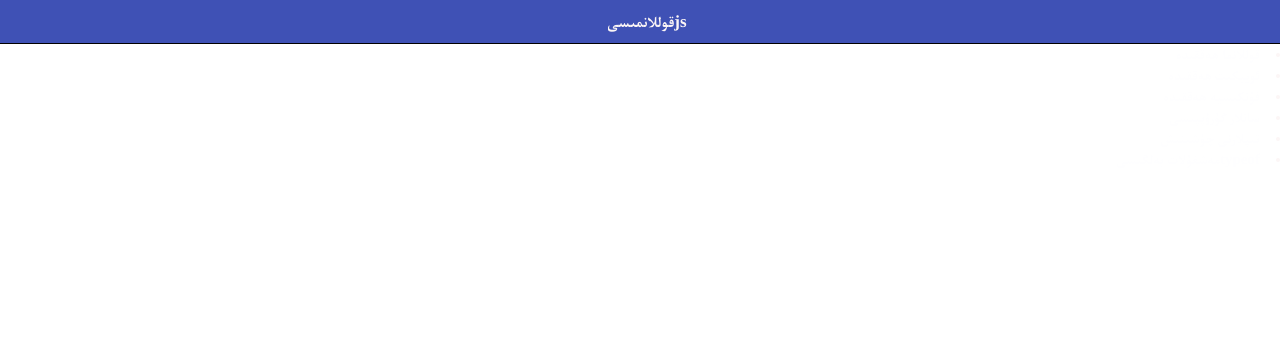
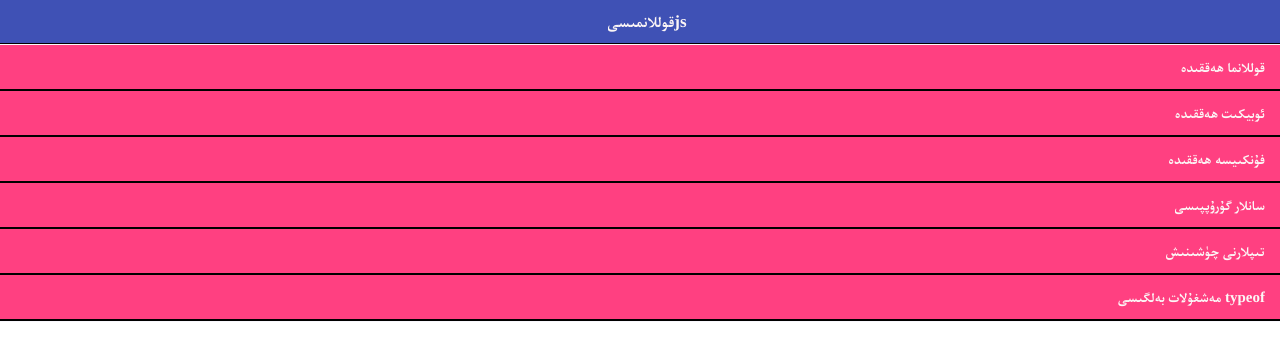
Before and after one commit to tormahiri/js-app, a plain HTML site: page indexbackup.html in a window 1280 px wide. Drawn offline with Linux system fonts and the light colour scheme.

Commit message:
first commit

```diff
--- a/css/my-app.css
+++ b/css/my-app.css
@@ -7,3 +7,13 @@
     font-size: 15px;
     font-family: "ukij tuz";
 }
+li{
+
+	border-bottom: 2px solid black;
+
+}
+li >a{
+	color:red;
+	font-size: 18px;
+
+}
--- a/indexzapas.html
+++ b/indexbackup.html
@@ -36,28 +36,61 @@
             <!-- Scrollable page content -->
             <div class="page-content">
 
-              <!-- Link to another page -->
-              <li><a href="salam.html">قوللانما ھەققىدە</a></li>
+            <div class="list-block">
+<ul>
     <li>
+      <a href="salam.html" class="item-link item-content">
 
-                 <a href="object.html">ئويبكىت ھەققىدە</a>
+
+          <div class="item-title">قوللانما ھەققىدە</div>
+
+      </a>
     </li>
     <li>
+      <a href="object.html" class="item-link item-content">
 
-                 <a href="function.html">فۇنكىسيە ھەققىدە</a>
+
+          <div class="item-title">ئوبيكىت ھەققىدە</div>
+
+      </a>
     </li>
     <li>
+      <a href="function.html" class="item-link item-content">
 
-                 <a href="sanlar.html" >سانلار گۇرۇپپىسى</a>
+
+          <div class="item-title">فۇنكىيسە ھەققىدە</div>
+
+      </a>
     </li>
      <li>
+      <a href="sanlar.html" class="item-link item-content">
 
-                 <a href="type.html">تىپلارنى چۈشىنىش</a>
+
+          <div class="item-title">سانلار گۇرۇپپىسى</div>
+
+      </a>
+    </li>
+
+  <li>
+      <a href="type.html" class="item-link item-content">
+
+
+          <div class="item-title">تىپلارنى چۈشىنىش</div>
+
+      </a>
     </li>
   <li>
+      <a href="typeof.html" class="item-link item-content">
 
-                 <a href="typeof.html">typeofمەشغۇلات بەلگىسى</a>
+
+          <div class="item-title">typeof مەشغۇلات بەلگىسى</div>
+
+      </a>
     </li>
+
+  </ul>
+
+</div>
             </div>
           </div>
         </div>
```
Lines whose indentation alone changed are shown as unchanged.
